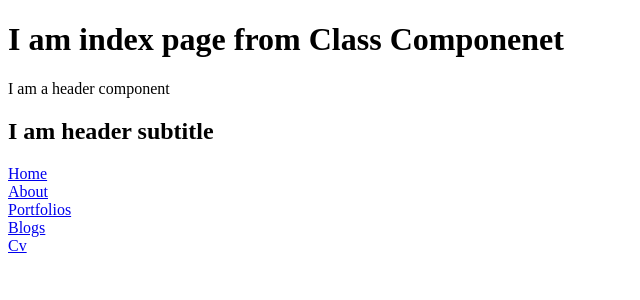
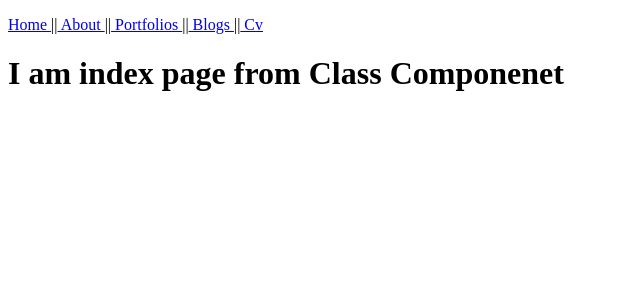
Before and after one commit to uthrul/Next_js_Portfolio, a Next.js app: page / in a window 1280 px wide. Shown: the top 300 px of the page, without its empty margins (0-640 px from the left). Built offline with nearby package versions, Linux system fonts and the light colour scheme.

Commit message:
base layout

```diff
--- /dev/null
+++ b/components/layouts/BaseLayout.js
@@ -0,0 +1,12 @@
+import React from 'react';
+import Header from '../shared/Header'
+
+const BaseLayout = (props) => {
+    return (
+        <React.Fragment>
+            <Header />
+            {props.children}
+        </React.Fragment>
+    )
+}
+export default BaseLayout;
--- a/components/shared/Header.js
+++ b/components/shared/Header.js
@@ -12,19 +12,19 @@ class Header extends React.Component {
                 <Link href="/">
                     <a> Home </a>
                 </Link>
-                <br />
+                ||
                 <Link href="/about">
                     <a> About </a>
                 </Link>
-                <br />
+                ||
                 <Link href="/portfolios">
                     <a> Portfolios </a>
                 </Link>
-                <br />
+                ||
                 <Link href="/blogs">
                     <a> Blogs </a>
                 </Link>
-                <br />
+                ||
                 <Link href="/cv">
                     <a> Cv </a>
                 </Link>
--- a/pages/blogs.js
+++ b/pages/blogs.js
@@ -1,11 +1,13 @@
 import React from 'react';
-
+import BaseLayout from '../components/layouts/BaseLayout';
 
 class Blogs extends React.Component {
 
     render() {
         return (
-            <h1>Blogs page from Class Componenet</h1>
+            <BaseLayout>
+                <h1>Blogs page from Class Componenet</h1>
+            </BaseLayout>
         )
     }
 }
--- a/pages/cv.js
+++ b/pages/cv.js
@@ -1,11 +1,13 @@
 import React from 'react';
-
+import BaseLayout from '../components/layouts/BaseLayout';
 
 class CV extends React.Component {
 
     render() {
         return (
-            <h1>CV page from Class Componenet</h1>
+            <BaseLayout>
+                <h1>CV page from Class Componenet</h1>
+            </BaseLayout>
         )
     }
 }
--- a/pages/index.js
+++ b/pages/index.js
@@ -1,16 +1,13 @@
 import React from 'react';
-import Header from '../components/shared/Header';
+import BaseLayout from '../components/layouts/BaseLayout';
 
 class Index extends React.Component {
 
     render() {
         return (
-            <div>
+            <BaseLayout>
                 <h1>I am index page from Class Componenet</h1>
-                <Header title={'I am a header component'} >
-                    <h2> I am header subtitle</h2>
-                </Header>
-            </div>
+            </BaseLayout>
         )
     }
 }
--- a/pages/portfolios.js
+++ b/pages/portfolios.js
@@ -1,11 +1,14 @@
 import React from 'react';
+import BaseLayout from '../components/layouts/BaseLayout';
 
 
 class Portfolios extends React.Component {
 
     render() {
         return (
-            <h1>Portfolios page from Class Componenet</h1>
+            <BaseLayout>
+                <h1>Portfolios page from Class Componenet</h1>
+            </BaseLayout>
         )
     }
 }
```
Also changed, not shown: pages/about.js (+4 -3 lines).
